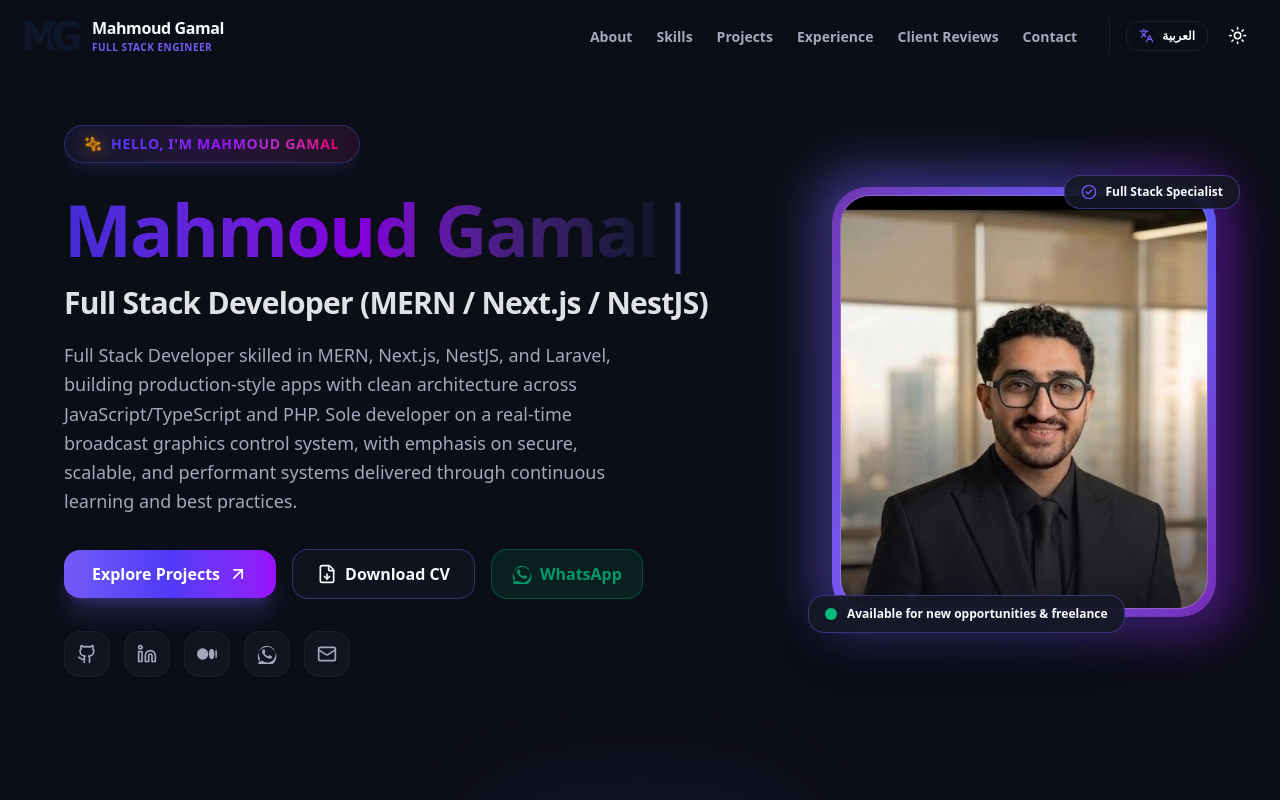
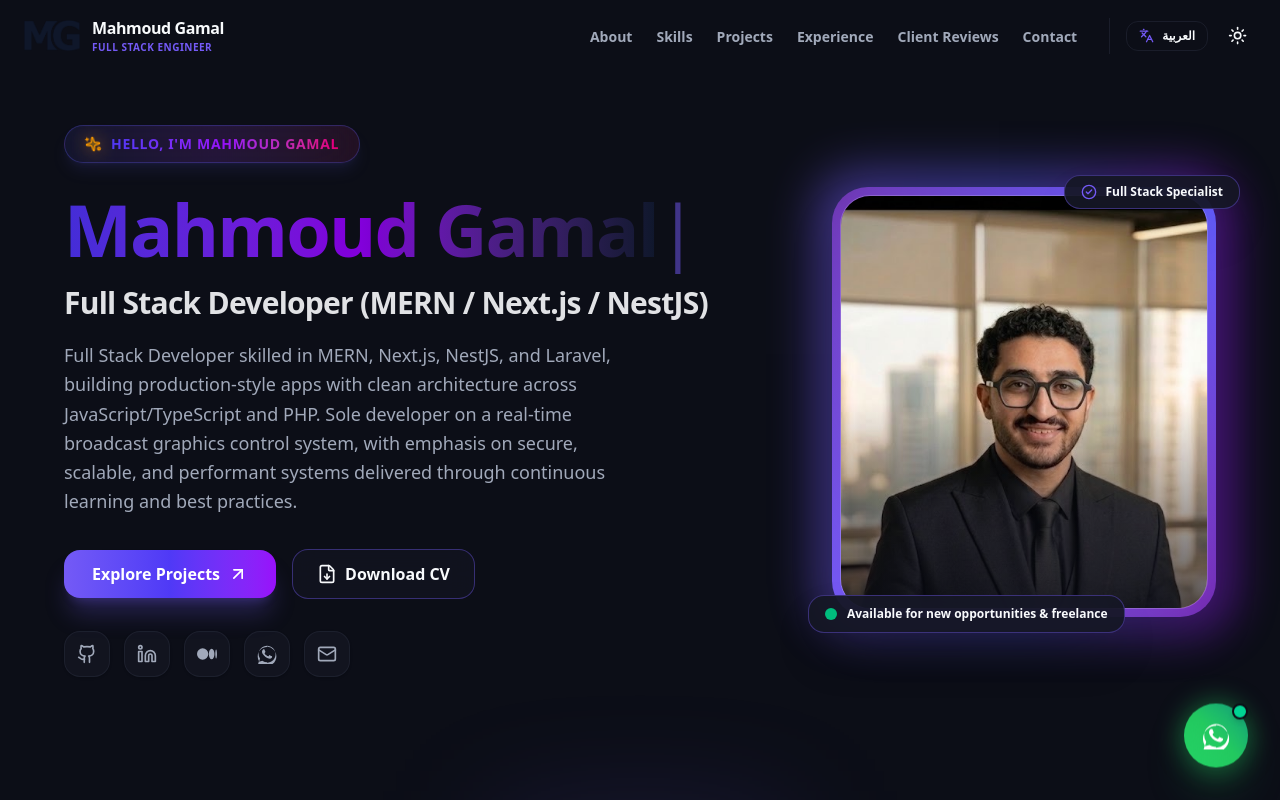
Before and after one commit to MG-0/Portifolio, a Next.js app: page / in a window 1280 px wide. Shown: the top 800 px of the page. Built offline with nearby package versions, Linux system fonts and the light colour scheme.

Commit message:
feat: replace inline hero WhatsApp button with floating animated WhatsApp FAB

```diff
--- a/src/app/page.tsx
+++ b/src/app/page.tsx
@@ -7,6 +7,7 @@ import { Projects } from "@/components/sections/projects";
 import { Experience } from "@/components/sections/experience";
 import { Testimonials } from "@/components/sections/testimonials";
 import { Contact } from "@/components/sections/contact";
+import { FloatingWhatsApp } from "@/components/ui/floating-whatsapp";
 
 export default function Home() {
   return (
@@ -20,6 +21,7 @@ export default function Home() {
       <Testimonials />
       <Contact />
       <Footer />
+      <FloatingWhatsApp />
     </main>
   );
 }
--- a/src/components/sections/hero.tsx
+++ b/src/components/sections/hero.tsx
@@ -125,18 +125,6 @@ export function Hero() {
                   {t.hero.downloadCv}
                 </a>
               </Button>
-
-              <Button
-                variant="secondary"
-                size="lg"
-                className="rounded-2xl px-5 py-6 text-base font-bold hover:scale-105 transition-all border border-emerald-500/30 text-emerald-600 dark:text-emerald-400 bg-emerald-500/10 hover:bg-emerald-500/20"
-                asChild
-              >
-                <a href={siteConfig.whatsapp} target="_blank" rel="noopener noreferrer">
-                  <Whatsapp size={20} className={language === "ar" ? "ml-2" : "mr-2"} />
-                  WhatsApp
-                </a>
-              </Button>
             </div>
 
             {/* Social Links */}
--- /dev/null
+++ b/src/components/ui/floating-whatsapp.tsx
@@ -0,0 +1,63 @@
+"use client";
+
+import React, { useState } from "react";
+import { motion, AnimatePresence } from "framer-motion";
+import { WhatsappIcon as Whatsapp } from "@/components/ui/icons";
+import { siteConfig } from "@/config/site";
+import { useLanguage } from "@/components/language-provider";
+
+export function FloatingWhatsApp() {
+  const { language } = useLanguage();
+  const [isHovered, setIsHovered] = useState(false);
+
+  return (
+    <div className="fixed bottom-6 right-6 sm:bottom-8 sm:right-8 z-50 flex items-center gap-3">
+      {/* Tooltip on hover */}
+      <AnimatePresence>
+        {isHovered && (
+          <motion.div
+            initial={{ opacity: 0, x: 10, scale: 0.9 }}
+            animate={{ opacity: 1, x: 0, scale: 1 }}
+            exit={{ opacity: 0, x: 10, scale: 0.9 }}
+            transition={{ duration: 0.2 }}
+            className="hidden sm:flex items-center gap-2.5 px-4 py-2 rounded-2xl glass-pill shadow-xl border border-emerald-500/30 text-xs font-bold pointer-events-none"
+          >
+            <span className="w-2 h-2 rounded-full bg-emerald-500 animate-ping" />
+            <span className="text-foreground">
+              {language === "ar" ? "تواصل معي مباشرة على واتساب" : "Chat with me on WhatsApp"}
+            </span>
+          </motion.div>
+        )}
+      </AnimatePresence>
+
+      {/* Floating Action Button */}
+      <motion.a
+        href={siteConfig.whatsapp}
+        target="_blank"
+        rel="noopener noreferrer"
+        aria-label="Chat on WhatsApp"
+        onMouseEnter={() => setIsHovered(true)}
+        onMouseLeave={() => setIsHovered(false)}
+        animate={{ y: [-3, 3, -3] }}
+        transition={{ duration: 3, repeat: Infinity, ease: "easeInOut" }}
+        whileHover={{ scale: 1.12 }}
+        whileTap={{ scale: 0.92 }}
+        className="relative group w-14 h-14 sm:w-16 sm:h-16 rounded-full flex items-center justify-center bg-gradient-to-tr from-[#25D366] via-[#22c55e] to-[#128C7E] text-white shadow-2xl shadow-[#25D366]/40 hover:shadow-[#25D366]/60 transition-all duration-300"
+      >
+        {/* Soft Ambient Glow Ring */}
+        <span className="absolute -inset-1 rounded-full bg-[#25D366]/35 blur-md group-hover:bg-[#25D366]/60 transition-all duration-500 -z-10" />
+
+        {/* Animated Ping Ring */}
+        <span className="absolute inset-0 rounded-full bg-[#25D366]/40 animate-ping pointer-events-none" />
+
+        {/* WhatsApp Icon */}
+        <Whatsapp size={28} className="relative z-10 transition-transform duration-300 group-hover:rotate-12" />
+
+        {/* Online Indicator Badge */}
+        <span className="absolute top-0 right-0 w-4 h-4 rounded-full bg-emerald-400 border-2 border-background shadow-md">
+          <span className="absolute inset-0 rounded-full bg-emerald-400 animate-ping opacity-75" />
+        </span>
+      </motion.a>
+    </div>
+  );
+}
```
